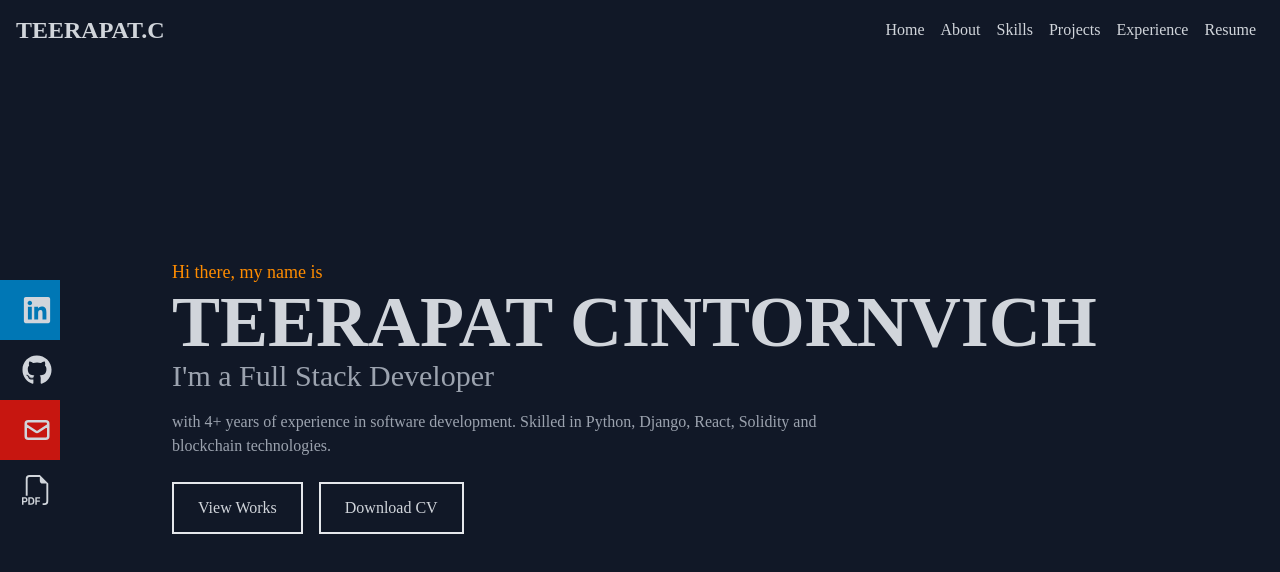
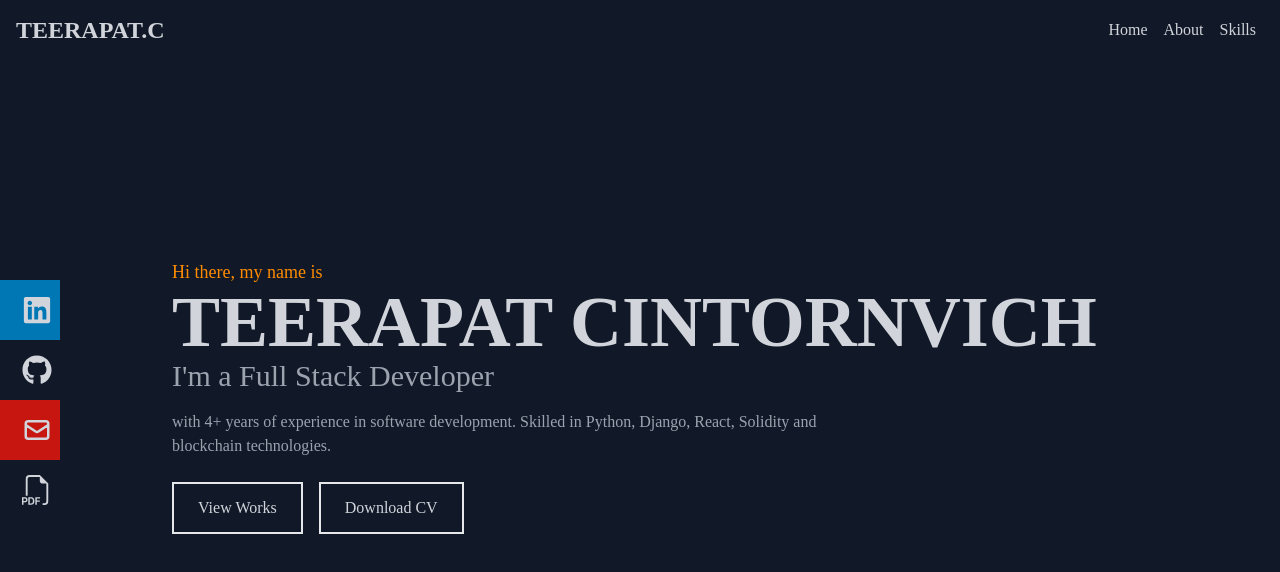
Before and after one commit to yeahokyok/portfolio, a React (Create React App) app: page / in a window 1280 px wide. Shown: the top 572 px of the page. Built offline with nearby package versions, Linux system fonts and the light colour scheme.

Commit message:
nav scroll

```diff
--- a/package.json
+++ b/package.json
@@ -10,6 +10,7 @@
     "react-dom": "^18.2.0",
     "react-icons": "^4.8.0",
     "react-scripts": "5.0.1",
+    "react-scroll": "^1.8.9",
     "tailwindcss": "^3.3.2",
     "web-vitals": "^2.1.0"
   },
--- a/src/components/Home.jsx
+++ b/src/components/Home.jsx
@@ -3,7 +3,7 @@ import { HiArrowNarrowRight } from "react-icons/hi"
 
 const Home = () => {
     return (
-        <div className="h-screen w-full bg-gray-900">
+        <div name="home" className="h-screen w-full bg-gray-900">
             <div className="mx-auto flex h-full max-w-[1000px] flex-col justify-center px-8">
                 <h3 className="text-lg text-[#FF8C00] sm:text-lg">
                     Hi there, my name is
--- a/src/components/Navbar.jsx
+++ b/src/components/Navbar.jsx
@@ -2,6 +2,7 @@ import React, { useState } from "react"
 import { FaBars, FaLinkedin, FaTimes, FaGithub } from "react-icons/fa"
 import { BsFiletypePdf } from "react-icons/bs"
 import { HiOutlineMail } from "react-icons/hi"
+import { Link } from "react-scroll"
 
 import Logo from "../assets/logo.png"
 
@@ -19,12 +20,23 @@ const Navbar = () => {
             <nav>
                 {/* Menu */}
                 <ul className="hidden md:flex">
-                    <li>Home</li>
-                    <li>About</li>
-                    <li>Skills</li>
-                    <li>Projects</li>
-                    <li>Experience</li>
-                    <li>Resume</li>
+                    <li>
+                        <Link to="home" smooth={true} duration={500}>
+                            Home
+                        </Link>
+                    </li>
+                    <li>
+                        {" "}
+                        <Link to="about" smooth={true} duration={500}>
+                            About
+                        </Link>
+                    </li>
+                    <li>
+                        {" "}
+                        <Link to="skills" smooth={true} duration={500}>
+                            Skills
+                        </Link>
+                    </li>
                 </ul>
                 {/* Hamburger */}
                 <div className="relative z-10 md:hidden" onClick={handleClick}>
@@ -39,12 +51,36 @@ const Navbar = () => {
                             : "hidden"
                     }
                 >
-                    <li>Home</li>
-                    <li>About</li>
-                    <li>Skills</li>
-                    <li>Projects</li>
-                    <li>Experience</li>
-                    <li>Resume</li>
+                    <li>
+                        <Link
+                            onClick={handleClick}
+                            to="home"
+                            smooth={true}
+                            duration={500}
+                        >
+                            Home
+                        </Link>
+                    </li>
+                    <li>
+                        <Link
+                            onClick={handleClick}
+                            to="about"
+                            smooth={true}
+                            duration={500}
+                        >
+                            About
+                        </Link>
+                    </li>
+                    <li>
+                        <Link
+                            onClick={handleClick}
+                            to="skills"
+                            smooth={true}
+                            duration={500}
+                        >
+                            Skills
+                        </Link>
+                    </li>
                 </ul>
             </nav>
 
```
Also changed, not shown: 1 other file (tests, documents, lock files or other folders).
